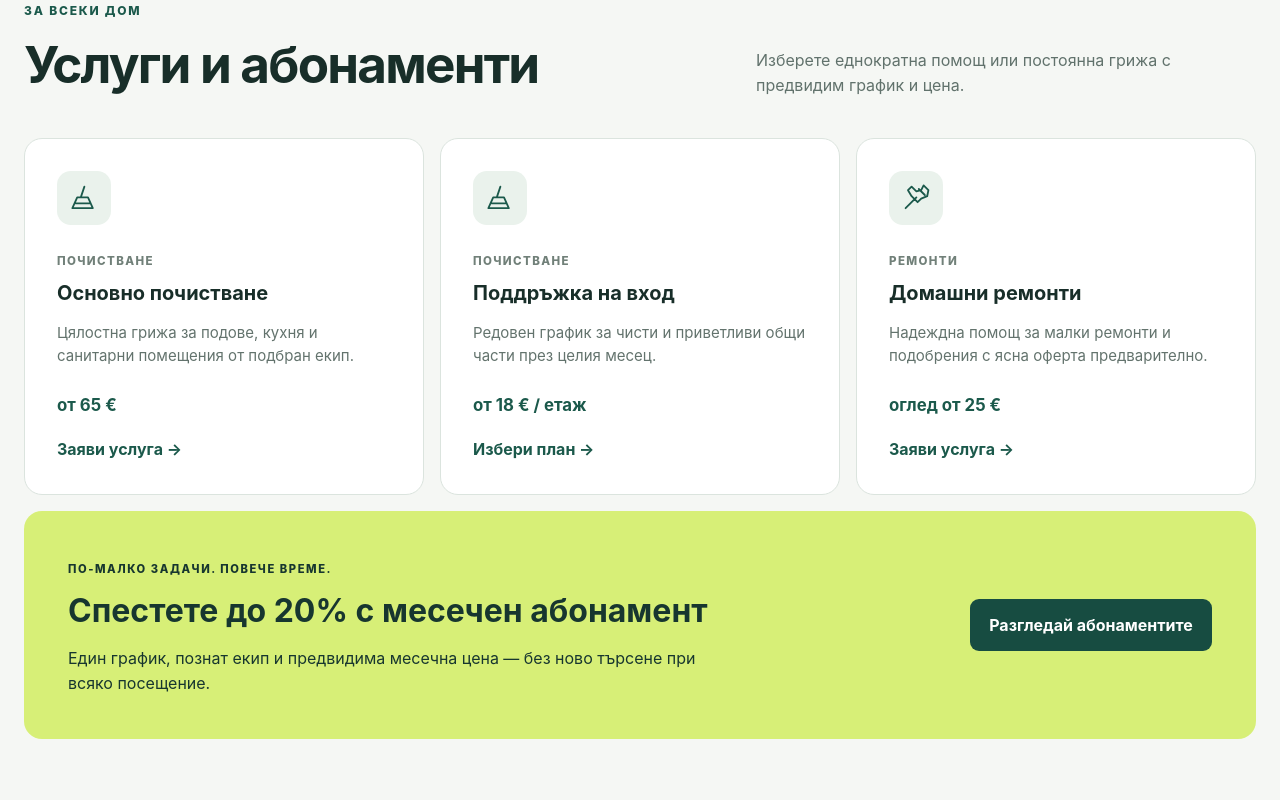
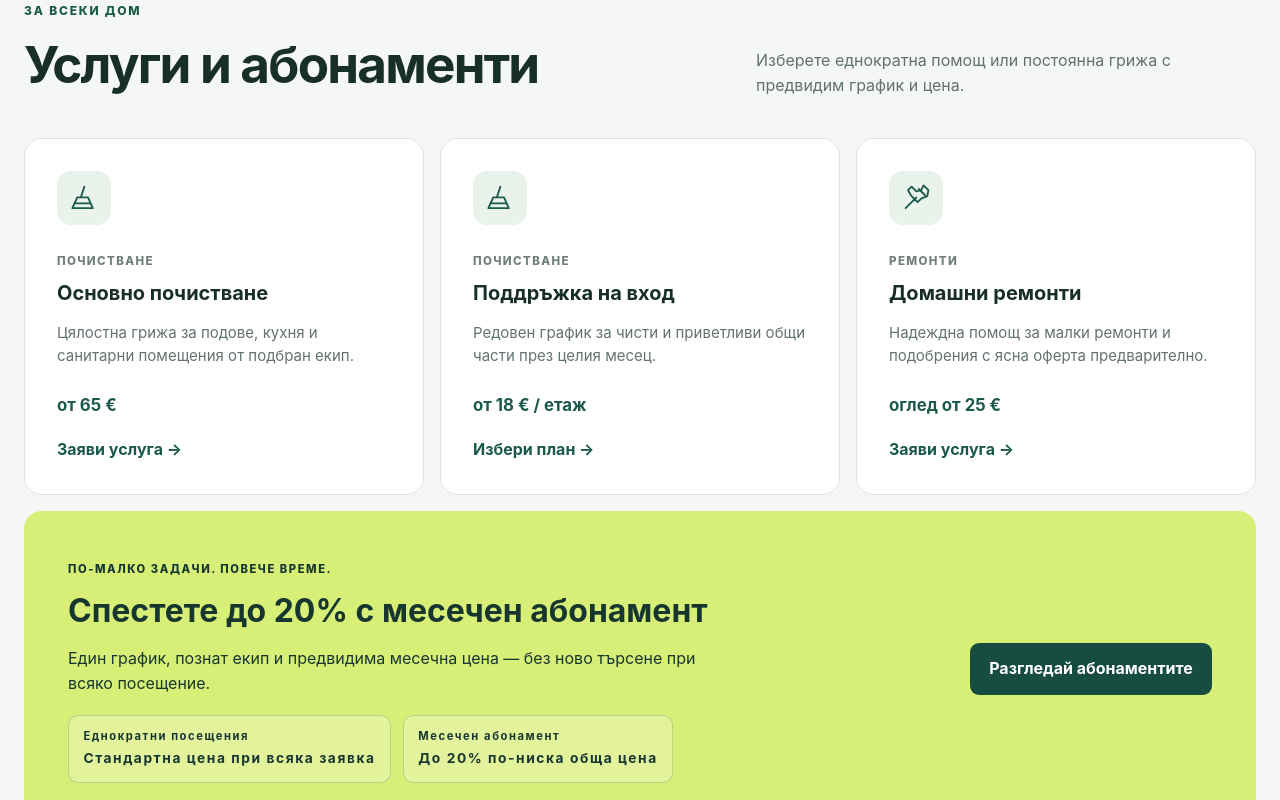
Before and after one commit to AlexzanderF/domora-app, a Next.js app: page / in a window 1280 px wide. Shown: the part 1520-2320 px from the top of the page. Built offline with nearby package versions, Linux system fonts and the light colour scheme.

Commit message:
refactor(landing): address review feedback

```diff
--- /dev/null
+++ b/src/features/bookings/booking-cta.tsx
@@ -0,0 +1,26 @@
+"use client";
+
+import { useDemo } from "@/features/requests/demo-provider";
+import type { CategoryId } from "@/features/requests/types";
+
+export function BookingCta({
+  category,
+  className,
+  children,
+}: {
+  category: CategoryId;
+  className?: string;
+  children: React.ReactNode;
+}) {
+  const { openBooking } = useDemo();
+
+  return (
+    <button
+      type="button"
+      className={className}
+      onClick={() => openBooking({ category })}
+    >
+      {children}
+    </button>
+  );
+}
--- /dev/null
+++ b/src/features/landing/final-cta.tsx
@@ -0,0 +1,17 @@
+import Link from "next/link";
+import styles from "./landing-chrome.module.css";
+
+export function FinalCta() {
+  return (
+    <section className={styles.finalCta} aria-labelledby="final-cta-title">
+      <div>
+        <p>ВАШИЯТ ДОМ. НАШАТА ГРИЖА.</p>
+        <h2 id="final-cta-title">Готови ли сте за по-спокоен и чист дом?</h2>
+        <span>
+          Създайте профил и организирайте първата си услуга за няколко минути.
+        </span>
+      </div>
+      <Link href="/signup">Регистрирай се безплатно</Link>
+    </section>
+  );
+}
--- a/src/features/landing/how-it-works.tsx
+++ b/src/features/landing/how-it-works.tsx
@@ -1,3 +1,4 @@
+import { LandingIcon } from "./landing-icon";
 import styles from "./how-it-works.module.css";
 
 const steps = [
@@ -42,15 +43,7 @@ export function HowItWorks() {
           <li key={step.title} className={styles.step}>
             <div className={styles.stepHeader}>
               <span className={styles.icon} aria-hidden="true">
-                <svg viewBox="0 0 24 24" fill="none">
-                  <path
-                    d={step.icon}
-                    stroke="currentColor"
-                    strokeWidth="1.8"
-                    strokeLinecap="round"
-                    strokeLinejoin="round"
-                  />
-                </svg>
+                <LandingIcon path={step.icon} />
               </span>
               <span className={styles.number} aria-hidden="true">
                 {String(index + 1).padStart(2, "0")}
--- /dev/null
+++ b/src/features/landing/landing-header.tsx
@@ -0,0 +1,31 @@
+import Link from "next/link";
+import styles from "./landing-chrome.module.css";
+
+export function LandingHeader() {
+  return (
+    <header className={styles.header}>
+      <nav
+        className={styles.navigation}
+        aria-label="Навигация на началната страница"
+      >
+        <Link className={styles.brand} href="/" aria-label="DOMORA начало">
+          <span aria-hidden="true">⌂</span>
+          DOMORA
+        </Link>
+        <div className={styles.anchorLinks}>
+          <Link href="#how-it-works">Как работи</Link>
+          <Link href="#services">Услуги</Link>
+          <Link href="#faq">ЧЗВ</Link>
+        </div>
+        <div className={styles.accountLinks}>
+          <Link className={styles.login} href="/login">
+            Вход
+          </Link>
+          <Link className={styles.signup} href="/signup">
+            Регистрация
+          </Link>
+        </div>
+      </nav>
+    </header>
+  );
+}
--- /dev/null
+++ b/src/features/landing/landing-icon.tsx
@@ -0,0 +1,13 @@
+export function LandingIcon({ path }: { path: string }) {
+  return (
+    <svg viewBox="0 0 24 24" fill="none" aria-hidden="true">
+      <path
+        d={path}
+        stroke="currentColor"
+        strokeWidth="1.8"
+        strokeLinecap="round"
+        strokeLinejoin="round"
+      />
+    </svg>
+  );
+}
--- a/src/features/landing/service-showcase.module.css
+++ b/src/features/landing/service-showcase.module.css
@@ -92,14 +92,17 @@
   font-size: 1.05rem;
 }
 
-.card a {
+.cardAction {
   margin-top: 1.2rem;
+  padding: 0;
+  border: 0;
+  background: transparent;
   color: #1b594b;
   font-weight: 750;
   text-decoration: none;
 }
 
-.card a:hover {
+.cardAction:hover {
   text-decoration: underline;
   text-underline-offset: 0.25rem;
 }
@@ -132,6 +135,32 @@
   margin: 0.65rem 0 0;
 }
 
+.comparisonDetails {
+  display: flex;
+  flex-wrap: wrap;
+  gap: 0.75rem;
+  margin-top: 1.25rem;
+}
+
+.comparisonDetails > span {
+  display: grid;
+  gap: 0.15rem;
+  min-width: 210px;
+  padding: 0.75rem 0.9rem;
+  border: 1px solid rgb(23 54 47 / 18%);
+  border-radius: 10px;
+  background: rgb(255 255 255 / 28%);
+}
+
+.comparisonDetails small {
+  font-size: 0.7rem;
+  font-weight: 700;
+}
+
+.comparisonDetails strong {
+  font-size: 0.86rem;
+}
+
 .comparison a {
   flex: 0 0 auto;
   padding: 0.85rem 1.2rem;
--- a/src/features/landing/service-showcase.tsx
+++ b/src/features/landing/service-showcase.tsx
@@ -1,47 +1,9 @@
 import Link from "next/link";
-import { initialTariffs } from "@/features/requests/demo-data";
-import type { CategoryId } from "@/features/requests/types";
-import { categories } from "@/features/services/catalog";
+import { BookingCta } from "@/features/bookings/booking-cta";
+import { landingServiceHighlights } from "@/features/services/landing-catalog";
 import { ServiceIcon } from "@/features/services/service-icon";
 import { money } from "@/lib/format";
 import styles from "./service-showcase.module.css";
-
-const highlights: {
-  categoryId: CategoryId;
-  title: string;
-  description: string;
-  price: string;
-  href: "/requests" | "/plans";
-  action: string;
-}[] = [
-  {
-    categoryId: 4,
-    title: "Основно почистване",
-    description:
-      "Цялостна грижа за подове, кухня и санитарни помещения от подбран екип.",
-    price: `от ${money(initialTariffs.categories[4])}`,
-    href: "/requests",
-    action: "Заяви услуга",
-  },
-  {
-    categoryId: 4,
-    title: "Поддръжка на вход",
-    description:
-      "Редовен график за чисти и приветливи общи части през целия месец.",
-    price: `от ${money(initialTariffs.entry)} / етаж`,
-    href: "/plans",
-    action: "Избери план",
-  },
-  {
-    categoryId: 3,
-    title: "Домашни ремонти",
-    description:
-      "Надеждна помощ за малки ремонти и подобрения с ясна оферта предварително.",
-    price: `оглед от ${money(initialTariffs.categories[3])}`,
-    href: "/requests",
-    action: "Заяви услуга",
-  },
-];
 
 export function ServiceShowcase() {
   return (
@@ -62,24 +24,32 @@ export function ServiceShowcase() {
       </div>
 
       <ul className={styles.cards}>
-        {highlights.map((highlight) => {
-          const category = categories.find(
-            ({ id }) => id === highlight.categoryId,
-          );
-
-          return (
+        {landingServiceHighlights.map((highlight) => (
           <li key={highlight.title} className={styles.card}>
             <div className={styles.icon} aria-hidden="true">
-                <ServiceIcon category={highlight.categoryId} />
+              <ServiceIcon category={highlight.category.id} />
             </div>
-              <span className={styles.category}>{category?.name}</span>
+            <span className={styles.category}>{highlight.category.name}</span>
             <h3>{highlight.title}</h3>
             <p>{highlight.description}</p>
-              <strong>{highlight.price}</strong>
-              <Link href={highlight.href}>{highlight.action} →</Link>
+            <strong>
+              {highlight.pricePrefix} {money(highlight.startingPrice)}{" "}
+              {highlight.priceSuffix}
+            </strong>
+            {highlight.action.type === "booking" ? (
+              <BookingCta
+                category={highlight.category.id}
+                className={styles.cardAction}
+              >
+                {highlight.action.label} →
+              </BookingCta>
+            ) : (
+              <Link href={highlight.action.href} className={styles.cardAction}>
+                {highlight.action.label} →
+              </Link>
+            )}
           </li>
-          );
-        })}
+        ))}
       </ul>
 
       <div className={styles.comparison}>
@@ -90,6 +60,16 @@ export function ServiceShowcase() {
             Един график, познат екип и предвидима месечна цена — без ново
             търсене при всяко посещение.
           </p>
+          <div className={styles.comparisonDetails}>
+            <span>
+              <small>Еднократни посещения</small>
+              <strong>Стандартна цена при всяка заявка</strong>
+            </span>
+            <span>
+              <small>Месечен абонамент</small>
+              <strong>До 20% по-ниска обща цена</strong>
+            </span>
+          </div>
         </div>
         <Link href="/plans">Разгледай абонаментите</Link>
       </div>
--- a/src/features/landing/trust-sections.tsx
+++ b/src/features/landing/trust-sections.tsx
@@ -1,3 +1,4 @@
+import { LandingIcon } from "./landing-icon";
 import styles from "./trust-sections.module.css";
 
 const testimonials = [
@@ -63,20 +64,6 @@ const questions = [
   },
 ];
 
-function Icon({ path }: { path: string }) {
-  return (
-    <svg viewBox="0 0 24 24" fill="none" aria-hidden="true">
-      <path
-        d={path}
-        stroke="currentColor"
-        strokeWidth="1.8"
-        strokeLinecap="round"
-        strokeLinejoin="round"
-      />
-    </svg>
-  );
-}
-
 export function TrustAndTestimonials() {
   return (
     <section className={styles.trustSection} aria-labelledby="trust-title">
@@ -89,7 +76,7 @@ export function TrustAndTestimonials() {
         {benefits.map((benefit) => (
           <li key={benefit.title}>
             <span className={styles.benefitIcon}>
-              <Icon path={benefit.icon} />
+              <LandingIcon path={benefit.icon} />
             </span>
             <div>
               <h3>{benefit.title}</h3>
--- /dev/null
+++ b/src/features/services/landing-catalog.ts
@@ -0,0 +1,41 @@
+import type { CategoryId } from "@/features/requests/types";
+import { categories } from "./catalog";
+
+function getCategory(categoryId: CategoryId) {
+  const category = categories.find(({ id }) => id === categoryId);
+  if (!category) {
+    throw new Error(`Unknown service category: ${categoryId}`);
+  }
+  return category;
+}
+
+export const landingServiceHighlights = [
+  {
+    category: getCategory(4),
+    title: "Основно почистване",
+    description:
+      "Цялостна грижа за подове, кухня и санитарни помещения от подбран екип.",
+    startingPrice: 65,
+    pricePrefix: "от",
+    action: { type: "booking", label: "Заяви услуга" } as const,
+  },
+  {
+    category: getCategory(4),
+    title: "Поддръжка на вход",
+    description:
+      "Редовен график за чисти и приветливи общи части през целия месец.",
+    startingPrice: 18,
+    pricePrefix: "от",
+    priceSuffix: "/ етаж",
+    action: { type: "link", label: "Избери план", href: "/plans" } as const,
+  },
+  {
+    category: getCategory(3),
+    title: "Домашни ремонти",
+    description:
+      "Надеждна помощ за малки ремонти и подобрения с ясна оферта предварително.",
+    startingPrice: 25,
+    pricePrefix: "оглед от",
+    action: { type: "booking", label: "Заяви услуга" } as const,
+  },
+];
```
Also changed, not shown: src/app/page.tsx (+3 -5 lines), src/features/landing/landing-chrome.tsx (deleted, +0 -79 lines), src/features/landing/landing-footer.tsx (added, +35 -0 lines), 1 other file (tests, documents, lock files or other folders). Lines whose indentation alone changed are shown as unchanged.
